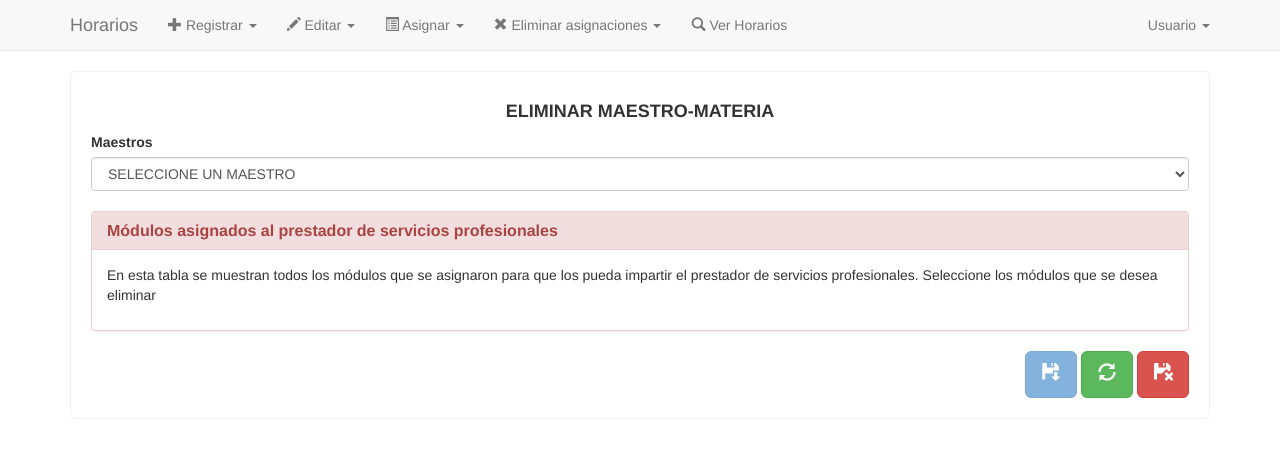
After one commit to ChewyCQ/horarios-escuela, a CodeIgniter app: the page made by application/views/editar/vista_edita_maestro_materia.php in a window 1280 px wide. The commit adds this page. Shown: the top 458 px of the page. Run offline with CodeIgniter, Linux system fonts and the light colour scheme; data that the repository does not hold is empty.

Commit message:
Eliminar relación de maestro puede materia en Eliminar asignaciones y posible imagen de inicio...

```diff
--- a/application/views/comunes/nav.php
+++ b/application/views/comunes/nav.php
@@ -62,6 +62,7 @@
             <li class="dropdown">
               <a href="#" class="dropdown-toggle" data-toggle="dropdown"><span class="glyphicon glyphicon-remove"></span> Eliminar asignaciones <b class="caret"></b></a>
               <ul class="dropdown-menu">
+                <li><a href="<?php echo site_url('controlador_inicio/edita_maestro_materia'); ?>">Maestro-Materia</a></li>
                 <li><a href="<?php echo site_url('controlador_inicio/edita_materia_semestre'); ?>">Matria-Semestre</a></li>
               </ul>
             </li>
--- /dev/null
+++ b/application/views/editar/vista_edita_maestro_materia.php
@@ -0,0 +1,108 @@
+<?php $this->load->helper('url'); ?>
+
+<!DOCTYPE html>
+<html lang="es">
+    <?php $this->load->view('comunes/header'); ?>
+    <!--Para usar las validaciones-->
+    <script type="text/javascript" src="<?php echo base_url()?>assets/validaciones/jquery.js"></script>
+	<script type="text/javascript" src="<?php echo base_url()?>assets/validaciones/Jqueryvalidation.js"></script>
+	<script type="text/javascript" src="<?php echo base_url()?>assets/validaciones/additional-methods.js"></script>
+	<script type="text/javascript" src="<?php echo base_url()?>assets/validaciones/nuevas-funciones.js"></script>
+<head>
+	<title>Eliminar maestro-materia</title>
+	<!--Llenado de la tabla-->
+	<script>
+		$(document).on('ready',function(){
+			//Cuando no hay datos que guardar, desactivo el botón de guardar
+			$("#guarda").attr("disabled",true);
+		});
+		//Obtiene los datos y los va agregando a la tabla
+		function getDatos()
+		{
+			id_maestro=$('#maestros').val();
+			if(id_maestro==0)
+			{
+				$('#tabla').empty();//Limpia la tabla
+			}
+			else
+			{
+				$.getJSON("<?php echo site_url('controlador_inicio/consulta_maestro_puede_materia/');?>?id_maestro="+id_maestro,function(respuesta_json)
+				{
+					$('#tabla').empty();//Limpia la tabla
+					//Activo el botón guardar
+					$("#guarda").attr("disabled",false);
+					//Respuesta de la consulta
+					if(respuesta_json!=false)
+					{
+						//Agregar el encabezado de la tabla
+						cad2="<thead><tr><th><center>Siglema</center></th><th><center>Módulo</center></th><th width='40px'>Eliminar</th></tr></thead>";
+						$('#tabla').append(cad2);
+						//Agregar los resultados en el resto de la tabla
+						cad="";
+						for (var i=0;i<respuesta_json.length;i++)
+						{
+							var cad="<tr><td><center>"
+							+respuesta_json[i].Clave_materia
+							+"</center></td><td>"+respuesta_json[i].Nombre_materia
+							+"</td><td><center>"
+							+"<input type='checkbox' value="+respuesta_json[i].idMateria+" name='materias[]' class='grupo'>"
+							+"</center></td></tr>";
+							$('#tabla').append(cad);
+						}
+					}
+					else
+					{
+						//Cuando no hay datos que guardar, desactivo el botón de guardar
+						$("#guarda").attr("disabled",true);
+					}
+				});
+			}
+		}
+
+		//Función para limpiar las cajas de texto y los combos, llamada por el botón de reset
+		function Limpia()
+		{
+			$('#tabla').empty();//Limpia la tabla
+			$("#guarda").attr("disabled",true);
+		}
+	</script>
+</head>
+<body>
+	<?php $this->load->view('comunes/nav'); ?>
+	<div class="container">
+		<!--Form group de los semestres-->
+		<div class="form-group">
+			<form id="form" action="<?php echo site_url('controlador_eliminar/elimina_maestro_puede_materia');?>" method="post">
+				<h4 class="text-center"><strong>ELIMINAR MAESTRO-MATERIA</strong></h4>
+				<label for="nombre">Maestros</label>
+				<select class="form-control required" id="maestros" onchange="getDatos();" name="id_maestro">
+					<option value="0" selected="selected">SELECCIONE UN MAESTRO</option>
+					<?php
+						foreach ($maestros as $maestros)
+							echo '<option value="'.$maestros->idMaestro.'">'.$maestros->Nombre.'</option>';
+					?>
+				</select>
+				</br>
+				<div class="panel panel-danger">
+				  <div class="panel-heading">
+				 	 <h3 class="panel-title"><strong>Módulos asignados al prestador de servicios profesionales</strong></h3>
+				  </div>
+				  	<div class="panel-body">
+				    	<p>En esta tabla se muestran todos los módulos que se asignaron para que los pueda impartir el prestador de servicios profesionales. Seleccione los módulos que se desea eliminar</p>
+				  	</div>
+					<table id="tabla" name="tabla" class="table table-striped table-bordered table-responsive table-condensed table-hover">
+					</table>
+				</div>
+
+
+				<div align="right">
+					<button type="submit" class="btn btn-primary btn-lg" title="Guardar" id="guarda"><span class='glyphicon glyphicon-floppy-save'></span></button>
+					<button type="reset" class="btn btn-success btn-lg" title="Limpiar formulario" onclick="Limpia();"><span class='glyphicon glyphicon-refresh'></span></button>
+					<button type="button" class="btn btn-danger btn-lg" title="Cancelar" onclick="window.location.href='<?php echo site_url('controlador_inicio/index');?>'"><span class='glyphicon glyphicon-floppy-remove'></span></button>
+				</div>
+			</form>
+		</div>
+	</div>
+	<script src="<?php echo base_url().BOOTSTRAP_JS?>"></script>
+</body>
+</html>
--- a/application/views/editar/vista_edita_materia_semestre.php
+++ b/application/views/editar/vista_edita_materia_semestre.php
@@ -9,7 +9,7 @@
 	<script type="text/javascript" src="<?php echo base_url()?>assets/validaciones/additional-methods.js"></script>
 	<script type="text/javascript" src="<?php echo base_url()?>assets/validaciones/nuevas-funciones.js"></script>
 <head>
-	<title>Materias-Semestre</title>
+	<title>Elimina Materias-Semestre</title>
 	<!--Validaciones-->
 	<script type="text/javascript">
 		$(function(){
@@ -115,6 +115,7 @@
 	<div class="container">
   		<div class="form-group">
   			<form id="form" action="<?php echo site_url('controlador_actualizar/actualiza_materia_semestre');?>" method="post">
+  				<h4 class="text-center"><strong>ELIMINAR MATERIA-SEMESTRE</strong></h4>
 				<label for="materia">Materias</label>
 				<select class="form-control required" id="materias" onchange="getDatos();" name="id_materia">
 					<option value="0" selected="selected">SELECCIONE UNA MATERIA</option>
--- a/application/views/lobby.php
+++ b/application/views/lobby.php
@@ -9,7 +9,9 @@
 <body>
 	<?php $this->load->view('comunes/nav'); ?>
 
-
+	<br/>
+	<br/>
+	<img src="<?php echo base_url()?>assets/img/logo.png" class="img-responsive center-block">
 
 	<?php $this->load->view('comunes/footer'); ?>
 </body>
```
Also changed, not shown: application/controllers/controlador_eliminar.php (added, +34 -0 lines), application/controllers/controlador_inicio.php (+10 -1 lines), application/models/modelo_consultas.php (+19 -0 lines), application/models/modelo_eliminar.php (added, +24 -0 lines), application/views/inicio_sesion.php (+7 -0 lines), assets/img/logo.png (added), assets/img/logoOriginal.png (added).
